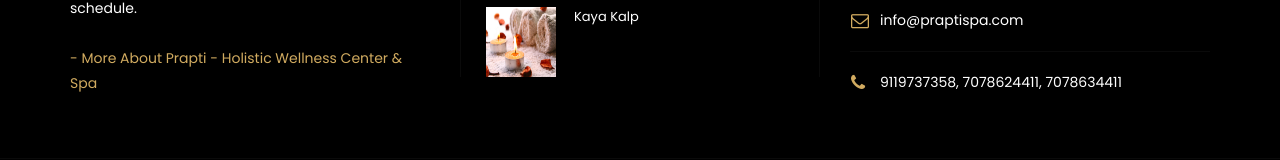
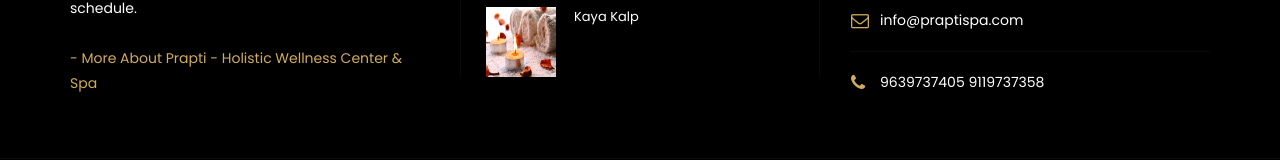
Before and after one commit to GouRav404/p-w, a plain HTML site: page appointment.html in a window 1280 px wide. Shown: the part 1620-1780 px from the top of the page. Drawn offline with nearby package versions, Linux system fonts and the light colour scheme; a script that the page names is missing; a web font is replaced by a local one.

Commit message:
Update appointment.html

```diff
--- a/appointment.html
+++ b/appointment.html
@@ -352,7 +352,7 @@ border-radius: 10px;
                                         </div>
                                         <div class="featured-content">
                                             <div class="featured-desc">
-                                                <p>9119737358, 7078624411, 7078634411</p>
+                                                <p>9639737405  9119737358</p>
                                             </div>
                                         </div>
                                     </div>
```
